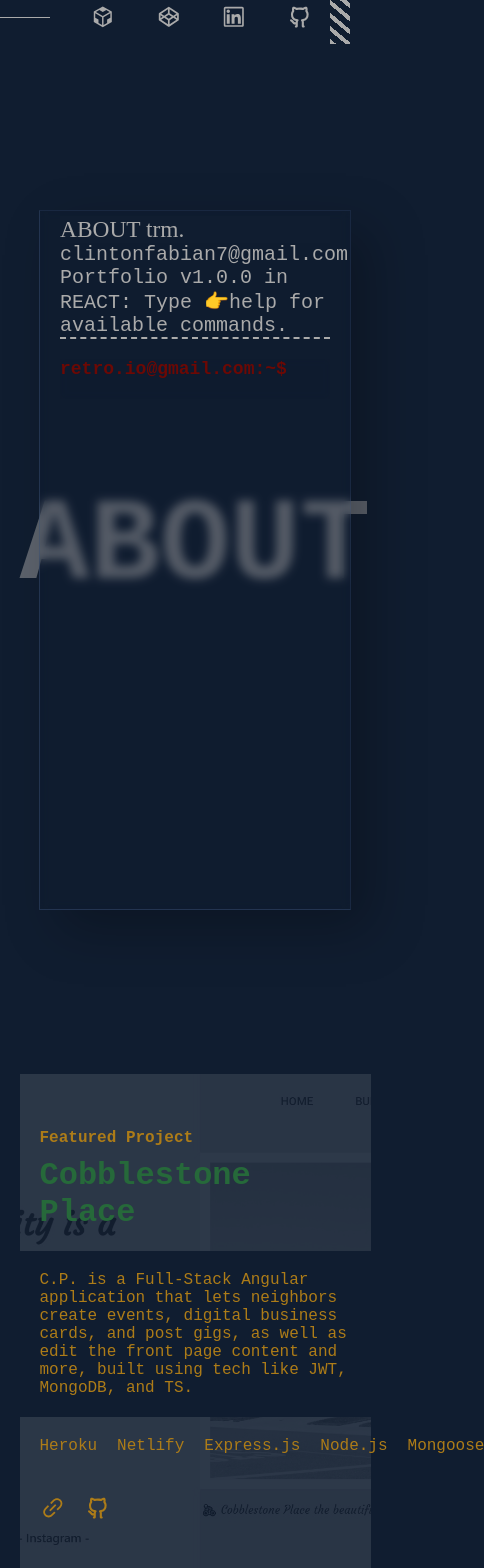
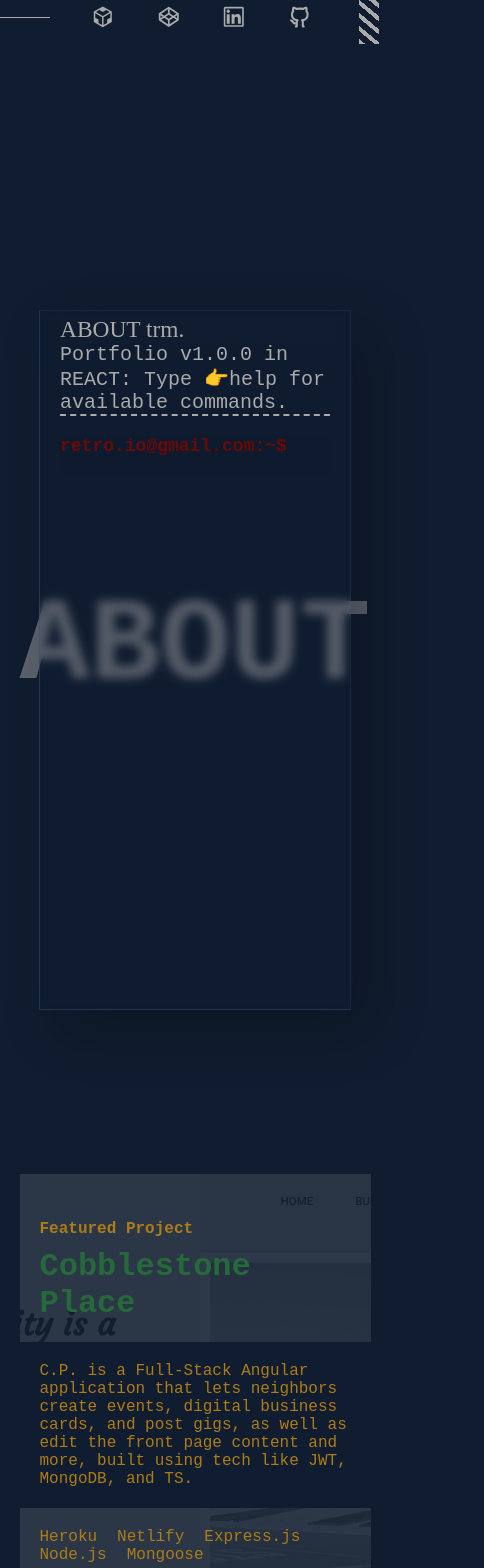
Before and after one commit to clinton-f/PortfolioWebsite, a React (Create React App) app: page / in a window 390 px wide. Shown: the part 800-2368 px from the top of the page, 484 px wide, since content can reach past the window. Built offline with nearby package versions, Linux system fonts and the light colour scheme.

Commit message:
Responsive fixed

```diff
--- a/src/components/AboutSection/AboutElements.js
+++ b/src/components/AboutSection/AboutElements.js
@@ -12,6 +12,7 @@ export const AboutSectionContainer = styled.div `
 }
 
     @media screen and (max-width: 480px){
+        margin-top: 100px;
 }
 `
 export const AboutBackgroundText = styled.div `
--- a/src/components/AboutSection/index.js
+++ b/src/components/AboutSection/index.js
@@ -17,8 +17,7 @@ const AboutSection = () => {
         <AboutWrapper className="AboutContainer" style={{marginTop: '25px'}}>
             <AboutRow1 className="DescContainer">
                 <Rtro className="Rtro">ABOUT trm.</Rtro>
-                <p>clintonfabian7@gmail.com <br></br>
-                Portfolio v1.0.0 in REACT: Type 👉help for available commands.</p>
+                <p style={{flex: 1, flexWrap: 'wrap'}}>Portfolio v1.0.0 in REACT: Type 👉help for available commands.</p>
         </AboutRow1>
 
         <Column1 className="Technologies">
--- a/src/components/HeroSection/HeroElements.js
+++ b/src/components/HeroSection/HeroElements.js
@@ -151,16 +151,14 @@ export const EmailSection = styled.div `
 
     }
     @media screen and (max-width: 480px){
-    right: 1.5rem;
-    }
-    @media screen and (max-width: 480px){
-    right: 1.5rem;
+    right: 1rem;
     }
     @media screen and (max-width: 422px){
-    right: 2.5rem;
+    right: .7rem;
 
     }
-    @media screen and (max-width: 376px){
+    @media screen and (max-width: 388px){
+    right: .5rem;
     }
     @media screen and (max-width: 320px){
 }
--- a/src/components/WorkSection/index.js
+++ b/src/components/WorkSection/index.js
@@ -23,7 +23,7 @@ const WorkSection = () => {
                 <FeatureProject className="featureProject" >Featured Project</FeatureProject>
                 <AppTitle className="appTitle"  style={{color: '#26693a'}}>Cobblestone Place</AppTitle>
                 <AppDescription className="appDescription" >C.P. is a Full-Stack Angular application that lets neighbors create events, digital business cards, and post gigs, as well as edit the front page content and more, built using tech like JWT, MongoDB, and TS.</AppDescription>
-                <LanguagesUsed className="languagesUsed" >
+                <LanguagesUsed className="languagesUsed" style={{flex: 1, flexWrap: 'wrap'}}>
                 <a style={{marginRight: '20px', background: 'transparent', color: '#ad7c18', textDecorationLine: 'none'}} href="https://heroku.com" target="_blank" rel='noopener noreferrer'>Heroku</a>
                 <a style={{marginRight: '20px', background: 'transparent', color: '#ad7c18', textDecorationLine: 'none'}} href="https://app.netlify.com/" target="_blank" rel='noopener noreferrer'>Netlify</a>
                 <a style={{marginRight: '20px', background: 'transparent', color: '#ad7c18', textDecorationLine: 'none'}} href="https://expressjs.com/" target="_blank" rel='noopener noreferrer'>Express.js</a>
@@ -46,7 +46,7 @@ const WorkSection = () => {
                     <FeatureProject className="featureProject">Featured Project</FeatureProject>
                     <AppTitle className="appTitle" style={{color: '#6b0905'}}>HR Management</AppTitle>
                     <AppDescription className="appDescription">This Python multi-page application allows the user in an HR position to keep track of employees, add, remove, pay, or edit their information.It was built using Python bags, sets, stacks, and more.</AppDescription>
-                    <LanguagesUsed className="languagesUsed">
+                    <LanguagesUsed className="languagesUsed" style={{flex: 1, flexWrap: 'wrap'}}>
                         <a style={{marginRight: '20px', background: 'transparent', color: '#ad7c18', textDecorationLine: 'none'}} href="https://streamlit.io/" target="_blank" rel='noopener noreferrer'>Streamlit</a>
                         <a style={{marginRight: '20px', background: 'transparent', color: '#ad7c18', textDecorationLine: 'none'}} href="https://pandas.pydata.org/" target="_blank" rel='noopener noreferrer'>Pandas</a>
                         <a style={{marginRight: '20px', background: 'transparent', color: '#ad7c18', textDecorationLine: 'none'}} href="https://numpy.org/" target="_blank" rel='noopener noreferrer'>Numpy</a>
@@ -67,7 +67,7 @@ const WorkSection = () => {
                 <FeatureProject className="featureProject" >Featured Project</FeatureProject>
                 <AppTitle className="appTitle"  style={{color: '#FF2625'}}>Fitness Directory</AppTitle>
                 <AppDescription className="appDescription" >Fitness Directory is a React.js website I built using a workout API, JavaScript, and more where you can search for more than 1000 workouts you can do both at home or at the gym.</AppDescription>
-                <LanguagesUsed className="languagesUsed" >
+                <LanguagesUsed className="languagesUsed" style={{flex: 1, flexWrap: 'wrap'}}>
                 <a style={{marginRight: '20px', background: 'transparent', color: '#ad7c18', textDecorationLine: 'none'}} href="https://rapidapi.com/justin-WFnsXH_t6/api/exercisedb/details" target="_blank" rel='noopener noreferrer'>ExerciseDB-API</a>
                 <a style={{marginRight: '20px', background: 'transparent', color: '#ad7c18', textDecorationLine: 'none'}} href="https://github.com/heroku" target="_blank" rel='noopener noreferrer'>Heroku</a>
                 <a style={{marginRight: '20px', background: 'transparent', color: '#ad7c18', textDecorationLine: 'none'}} href="https://www.npmjs.com/package/react-router-dom" target="_blank" rel='noopener noreferrer'>React-Router-DOM</a>
```
Also changed, not shown: 1 other file (tests, documents, lock files or other folders).
